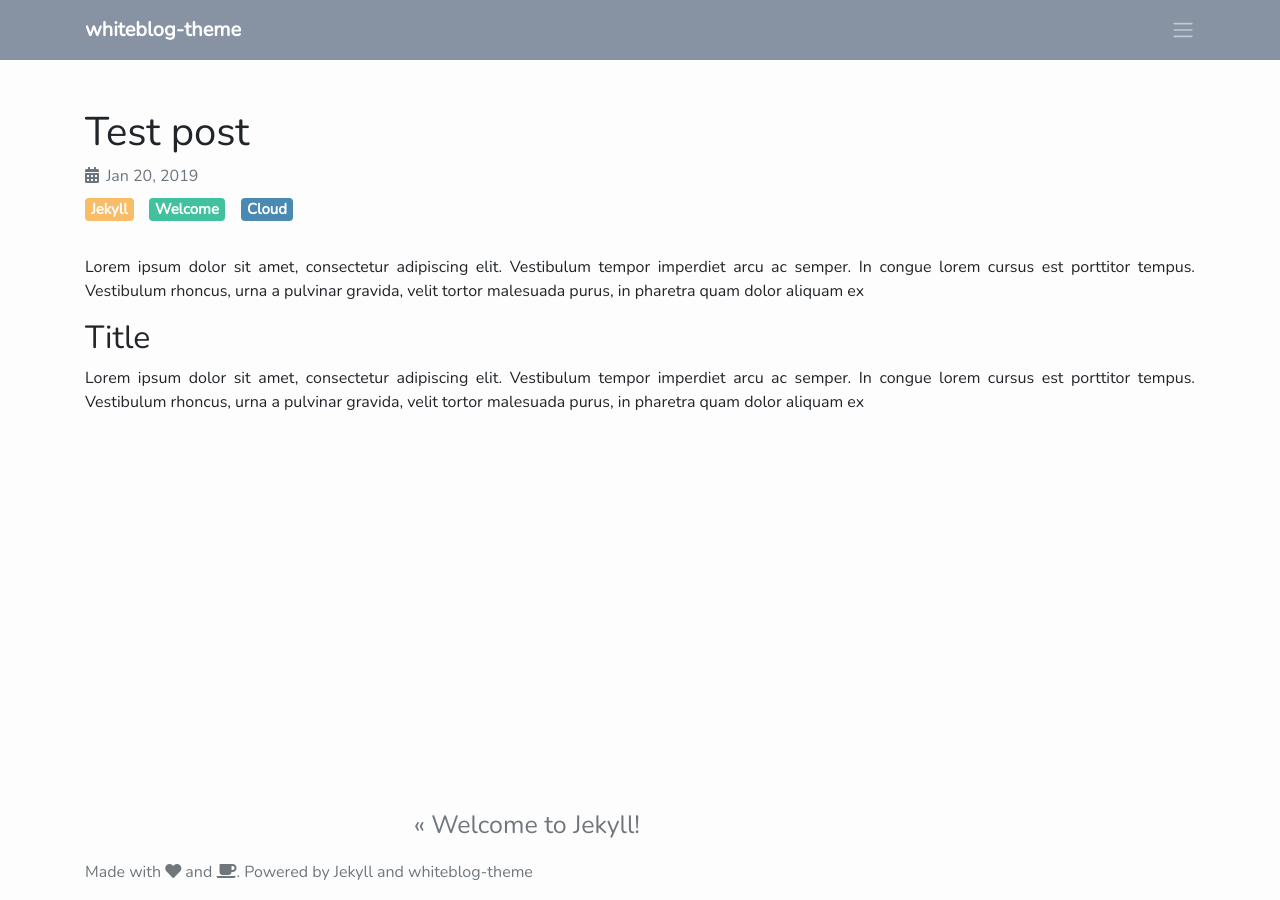
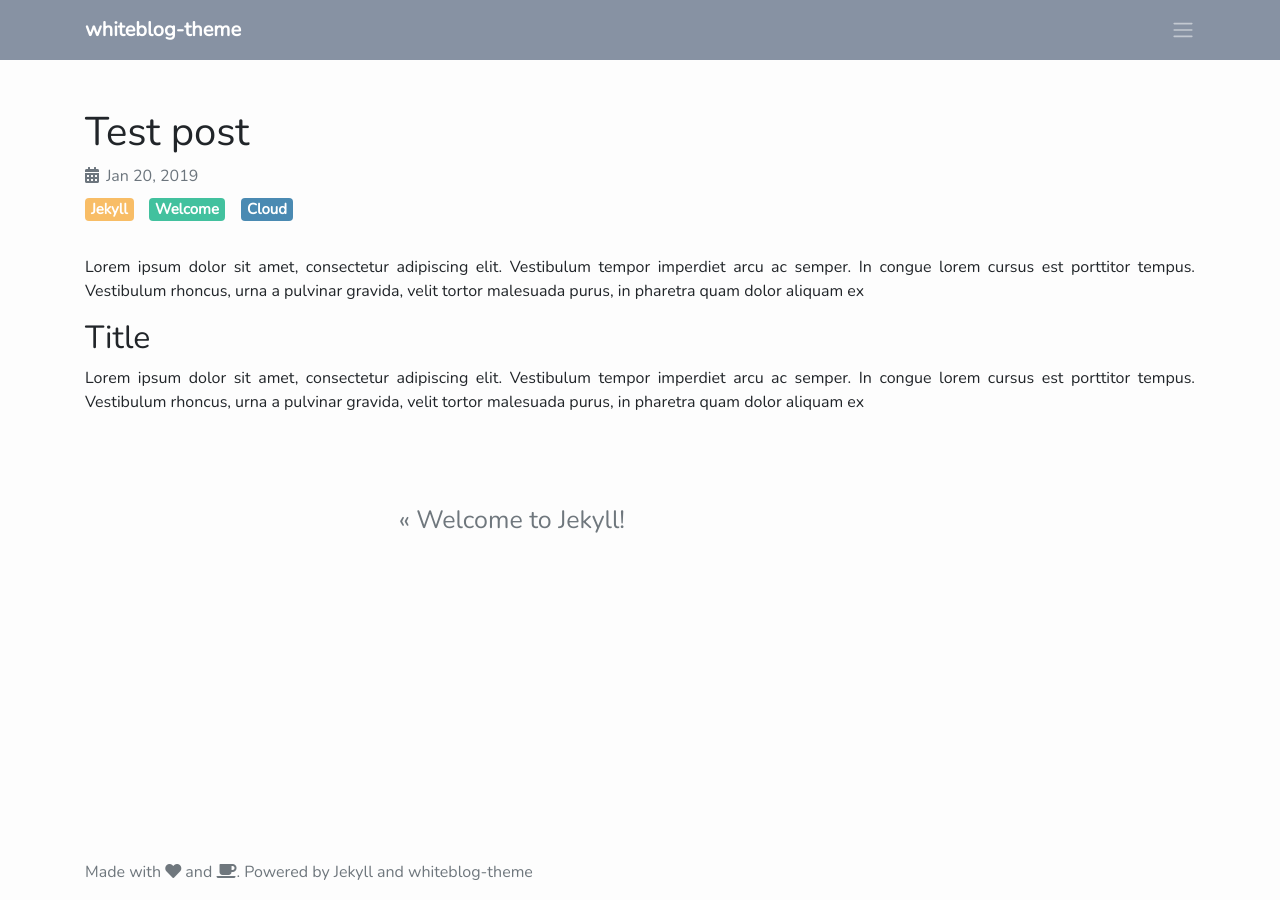
Before and after one commit to vmsilvamolina/whiteblog-theme, a Jekyll site: the page built from _posts/2019-01-20-test-post.md, in a window 1280 px wide. Built offline with Jekyll 4.4.1, drawn with Linux system fonts in a browser that asks for light colours; nearby versions of some CDN libraries.

Commit message:
css changes and clean html

```diff
--- a/Gemfile
+++ b/Gemfile
@@ -3,3 +3,5 @@
 gemspec
 
 gem "kramdown-parser-gfm"
+
+gem "webrick", "~> 1.7"
--- a/_sass/whiteblog-theme/_layout.scss
+++ b/_sass/whiteblog-theme/_layout.scss
@@ -12,18 +12,16 @@
 
 main {
   padding-bottom: 2.5rem;
-  height: Calc(100vh - 60px);
   div.container#post {
     height: 100%;
+    position: relative;
   }
 }
-
 
 .navbar {
   background-color: #8792A3 !important;
   padding: 10px 16px !important;
   a {
-    //color: #6f777d !important;
     font-weight: 600;
   }
 }
@@ -40,13 +38,16 @@
     width: 22px;
     transition: all 0.2s;
   }
+
   .top-bar {
     transform: rotate(45deg);
     transform-origin: 10% 10%;
   }
+
   .middle-bar {
     opacity: 0;
   }
+
   .bottom-bar {
     transform: rotate(-45deg);
     transform-origin: 10% 90%;
@@ -125,9 +126,8 @@
 }
 
 #posts-navigation {
-  padding-top: 2.5rem;
+  padding-top: 4.5rem;
   padding-bottom: 3.5rem;
-  position: absolute;
   bottom: 0;
 }
 
@@ -158,3 +158,26 @@
   -webkit-transition-duration: 0.5s;
   transition-duration: 0.5s;
 }
+
+#content ul.posts-list h1 {
+  a::before {
+    transform: scaleX(0);
+    transform-origin: bottom right;
+  }
+
+  a:hover::before {
+    transform: scaleX(1);
+    transform-origin: bottom left;
+  }
+
+  a::before {
+    content: " ";
+    display: block;
+    position: absolute;
+    top: 0; right: 0; bottom: 0; left: 0;
+    inset: 0 0 0 0;
+    background: rgba(117, 11, 11, 0);
+    z-index: -1;
+    transition: transform .3s ease;
+  }
+}
```
Also changed, not shown: _includes/header.html (+0 -30 lines).
